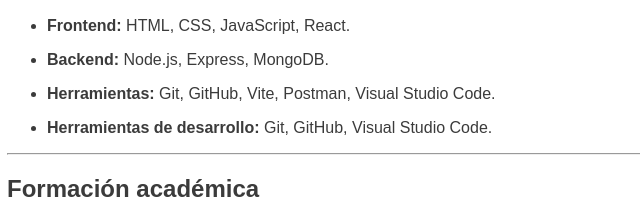
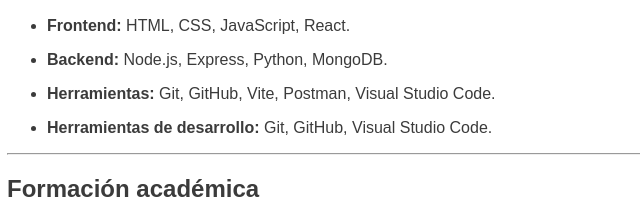
Before and after one commit to Baropadi/Curriculum-vitae, a plain HTML site: page index.html in a window 1280 px wide. Shown: the part 800-1011 px from the top of the page, 13-653 px from the left. Drawn offline with Linux system fonts and the light colour scheme.

Commit message:
Updated index file

```diff
--- a/index.html
+++ b/index.html
@@ -84,7 +84,7 @@
           <p><strong>Frontend: </strong>HTML, CSS, JavaScript, React.</p>
         </li>
         <li>
-          <p><strong>Backend: </strong>Node.js, Express, MongoDB.</p>
+          <p><strong>Backend: </strong>Node.js, Express, Python, MongoDB.</p>
         </li>
         <li>
           <p>
```
